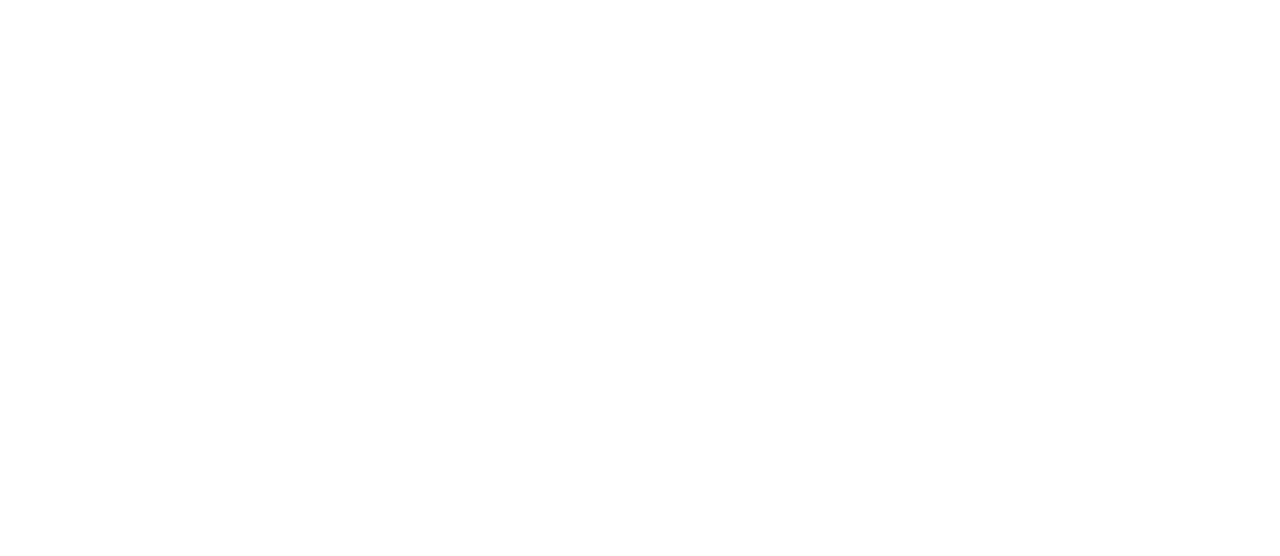
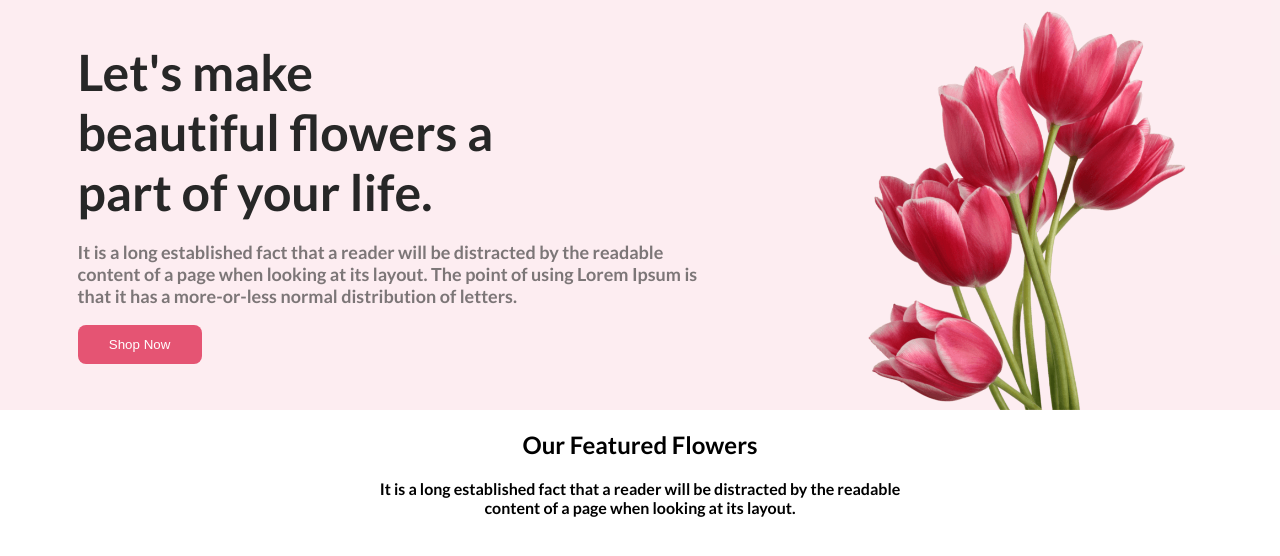
Before and after one commit to toky-tahmid/flower-shop-assignment-ripo, a plain HTML site: page index.html in a window 1280 px wide. Drawn offline with Linux system fonts and the light colour scheme.

Commit message:
header section done

```diff
--- a/index.html
+++ b/index.html
@@ -1,19 +1,55 @@
 <!DOCTYPE html>
 <html lang="en">
+
 <head>
-    <meta charset="UTF-8">
-    <meta name="viewport" content="width=device-width, initial-scale=1.0">
     <title>flower-shop-assignment</title>
+    <link rel="preconnect" href="https://fonts.googleapis.com">
+    <link rel="preconnect" href="https://fonts.gstatic.com" crossorigin>
+    <link href="https://fonts.googleapis.com/css2?family=Lato:wght@700&display=swap" rel="stylesheet">
+    <link rel="stylesheet" href="styles/style.css">
+
+
 </head>
+
 <body>
     <header>
-
+        <section>
+            <div class="flower-shop-Banner">
+                <div class="flower-shop-info">
+                    <H1 class="flower-title">Let's make <br> beautiful flowers a <br> part of your life.</H1>
+                    <p class="banner-info">It is a long established fact that a reader will be distracted by the
+                        readable <br> content of a page when looking at its layout. The point of using Lorem Ipsum is
+                        <br> that it has a more-or-less normal
+                        distribution of letters.</p>
+                    <Button class="Shopping-btn">Shop Now</Button>
+                </div>
+                <img class="banner-flower" src="images/pngwing 10.png" alt="">
+            </div>
+        </section>
     </header>
     <main>
+        <section>
+            <div class="flower-main-part">
+                <h2>Our Featured Flowers</h2>
+                <p>It is a long established fact that a reader will be distracted by the readable <br> content of a page
+                    when looking at its layout.</p>
+                <div class="flowers-presentation">
+
+
+
+                </div>
+
+
+
+            </div>
+
+        </section>
+
 
     </main>
     <footer>
 
     </footer>
 </body>
+
 </html>
--- a/styles/style.css
+++ b/styles/style.css
@@ -0,0 +1,58 @@
+html,
+body {
+    width: 100%;
+    height: 100%;
+    margin: 0px;
+    padding: 0px;
+}
+
+body {
+    font-family: 'Lato', sans-serif;
+}
+
+.flower-shop-Banner {
+    background: rgba(229, 84, 115, 0.10);
+    display: flex;
+    justify-content: space-around;
+}
+
+.flower-title {
+    color: #272727;
+    font-size: 50px;
+    font-weight: 800;
+    font-weight: bolder;
+}
+
+.banner-info {
+    color: rgba(39, 39, 39, 0.60);
+    font-size: 18px;
+    font-weight: 400;
+    margin-top: -22px;
+}
+
+.banner-flower {
+    height: 400px;
+    width: 350px;
+    margin-top: 10px;
+}
+
+.Shopping-btn {
+    padding: 12px;
+    width: 20%;
+    border-radius: 8px;
+    background: #E55473;
+    border: none;
+    color: white;
+}
+.flower-main-part {
+    text-align: center;
+}
+
+/* .flowers-presentation {
+    width: 180px;
+    height: 200px;
+    flex-shrink: 0;
+    border-radius: 300px 300px 0px 0px;
+    background: rgba(167, 33, 98, 0.15);
+
+} */
```
Also changed, not shown: images/Flower 01.png (renamed from Flower Asset/Flower 01.png), images/Group 57.png (renamed from Flower Asset/Group 57.png), images/Group 58.png (renamed from Flower Asset/Group 58.png), images/Group 59.png (renamed from Flower Asset/Group 59.png), images/Rectangle 4.png (renamed from Flower Asset/Rectangle 4.png), images/Rectangle 5.png (renamed from Flower Asset/Rectangle 5.png), images/Rectangle 6.png (renamed from Flower Asset/Rectangle 6.png), images/Rectangle 9.png (renamed from Flower Asset/Rectangle 9.png), images/pngwing 10.png (renamed from Flower Asset/pngwing 10.png), images/pngwing 5.png (renamed from Flower Asset/pngwing 5.png), images/pngwing 6.png (renamed from Flower Asset/pngwing 6.png), images/pngwing 7.png (renamed from Flower Asset/pngwing 7.png), images/pngwing 8.png (renamed from Flower Asset/pngwing 8.png).
